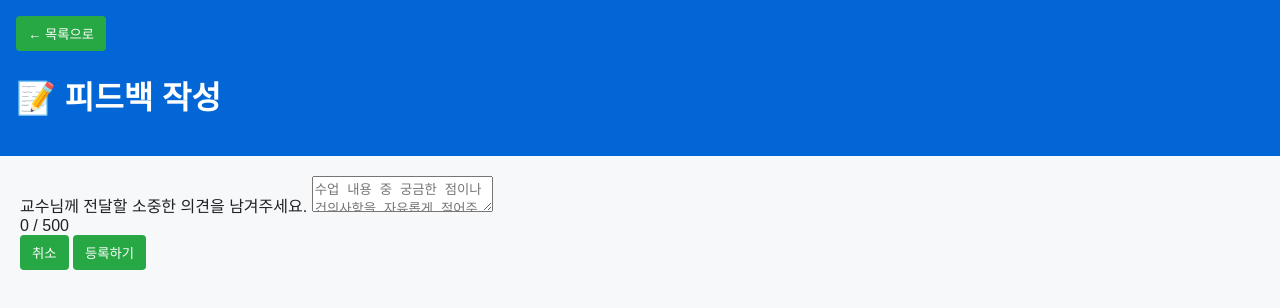
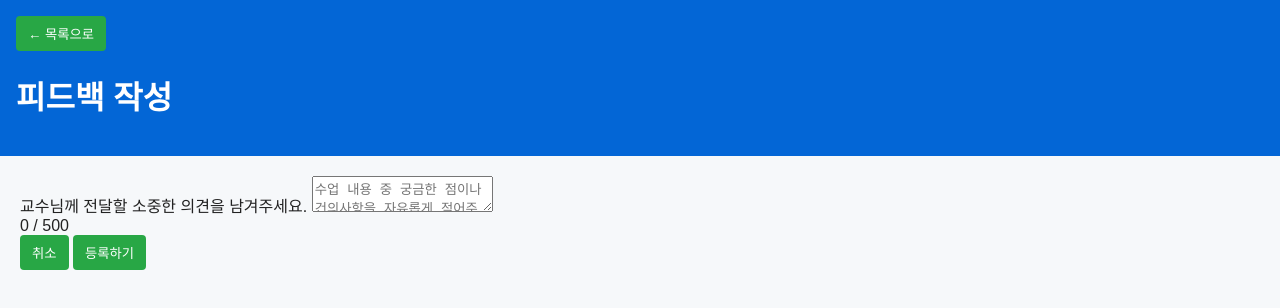
Before and after one commit to 20253313-NSH/2026-1-WebProg-NA-Team1-04_Hackathon, a website: page public/write.html in a window 1280 px wide. Drawn offline with Linux system fonts and the light colour scheme.

Commit message:
Update write.html

```diff
--- a/public/write.html
+++ b/public/write.html
@@ -10,7 +10,7 @@
     <div class="write-container">
         <header class="write-header">
             <button type="button" class="btn-back" onclick="location.href='student.html'">← 목록으로</button>
-            <h1>📝 피드백 작성</h1>
+            <h1>피드백 작성</h1>
         </header>
 
         <main class="write-main">
```
